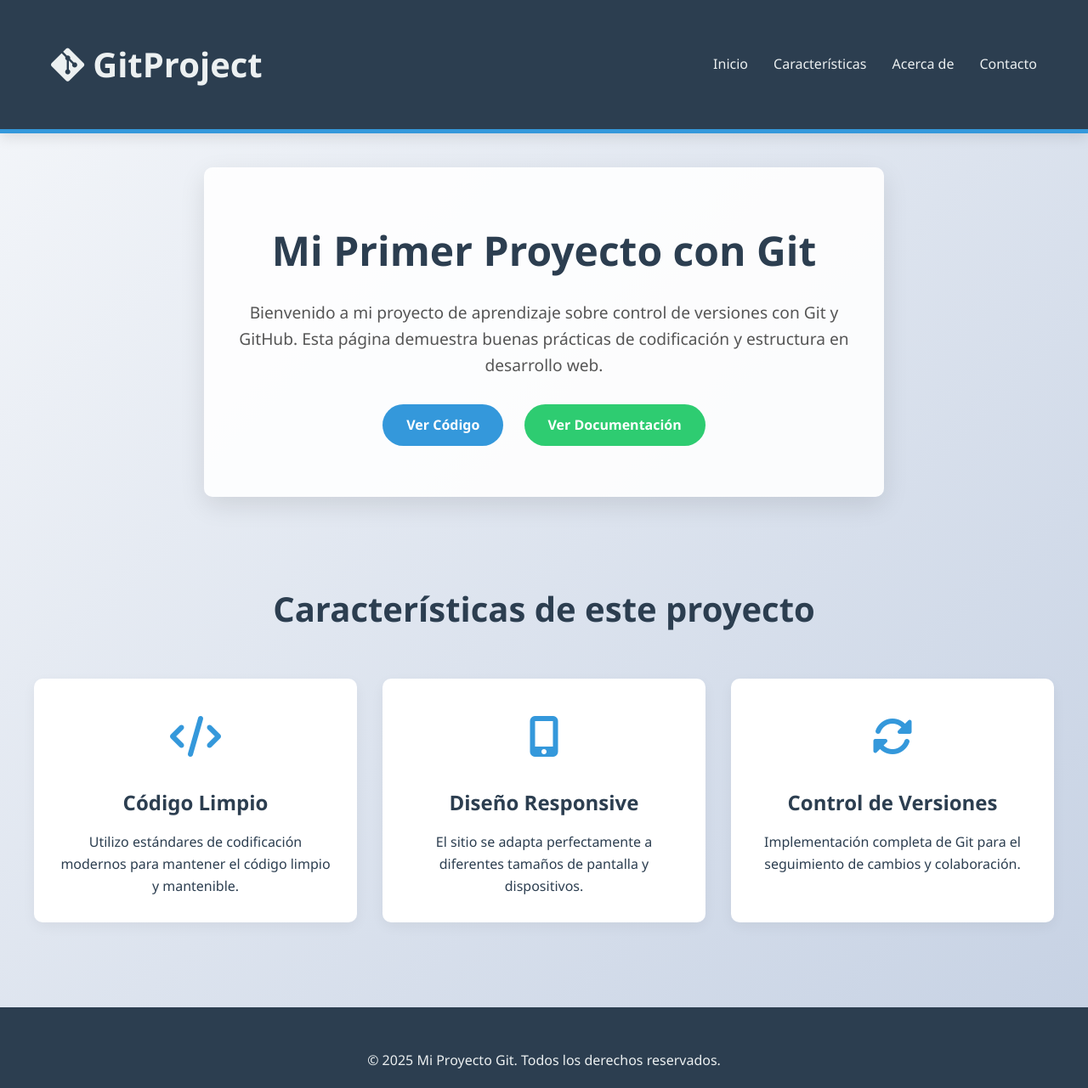
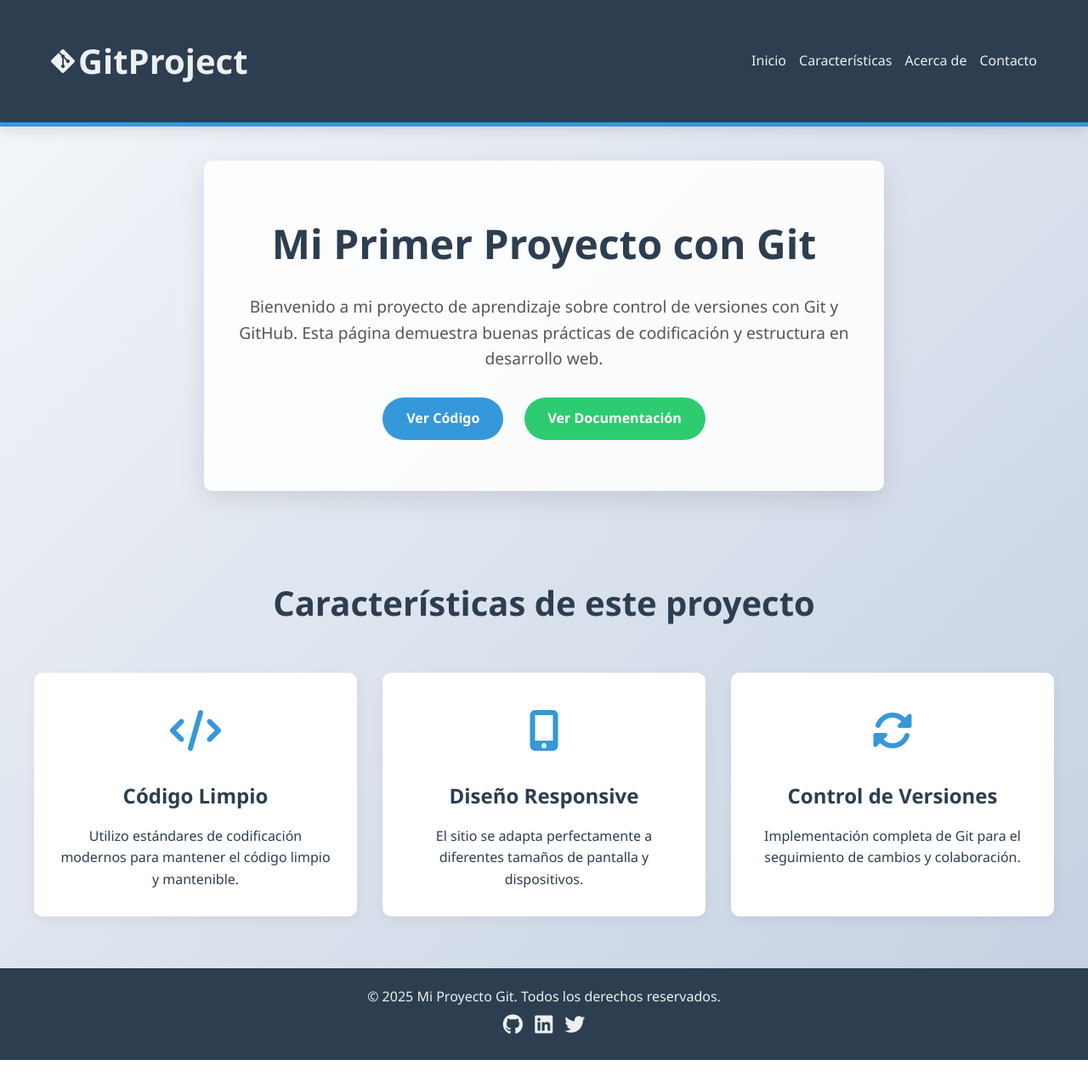
Before and after one commit to Rafael0896/GA7-220501096-AA1-EV02, a website built with webpack: page index.html in a window 1280 px wide. Shown: the top 1281 px of the page at 85% size. After the commit the page ends 1248 px from the top, so only its background shows below. Built offline with nearby package versions, Linux system fonts and the light colour scheme.

Commit message:
ajustes en estilos

```diff
--- a/css/style.css
+++ b/css/style.css
@@ -32,7 +32,7 @@ body {
 header {
   background-color: var(--color-dark);
   color: var(--color-light);
-  padding: 20px 0;
+  padding: 1px 0;
   border-bottom: 5px solid var(--color-primary);
   box-shadow: 0 5px 15px rgba(0, 0, 0, 0.1);
 }
@@ -51,8 +51,8 @@ header {
 }
 
 .logo-icon {
-  margin-right: 10px;
-  font-size: 2.8rem;
+  margin-right: 4px;
+  font-size: 2rem;
 }
 
 .nav-list {
@@ -61,7 +61,7 @@ header {
 }
 
 .nav-item {
-  margin-left: 30px;
+  margin-left: 15px;
 }
 
 .nav-link {
@@ -184,19 +184,19 @@ header {
 footer {
   background-color: var(--color-dark);
   color: var(--color-light);
-  padding: 30px 0;
+  padding: 1px 0;
   text-align: center;
-  margin-top: 40px;
+  margin-top: 1px;
 }
 
 .social-links {
-  margin: 20px 0;
+  margin: 1px 0;
 }
 
 .social-link {
   color: var(--color-light);
   font-size: 1.5rem;
-  margin: 0 10px;
+  margin: 0 5px;
   transition: color var(--transition-speed);
 }
 
```
